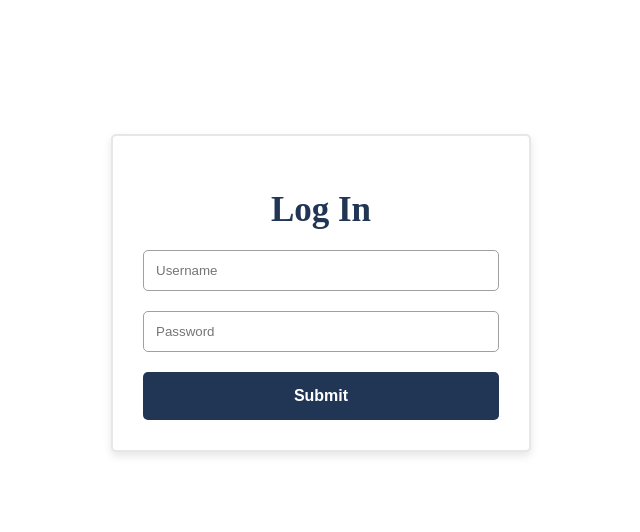
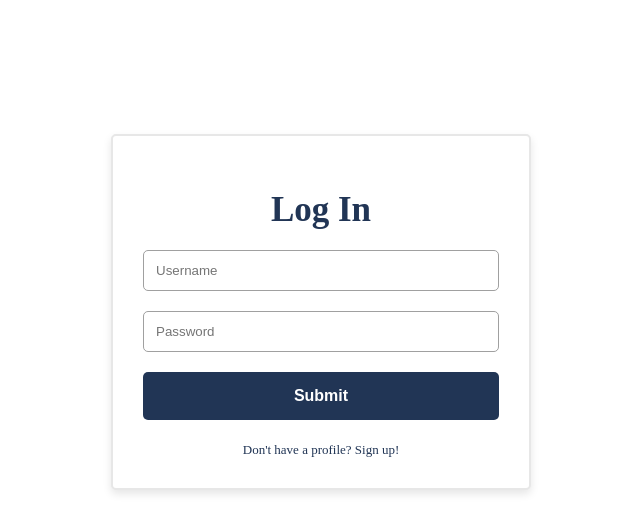
Before and after one commit to VVeljovic/huMONGOnews, an Angular app in the folder huMONGOnews-moderator/: page /log-in in a window 1280 px wide. Shown: the top 532 px of the page, without its empty margins (319-959 px from the left). Built offline with nearby package versions, Linux system fonts and the light colour scheme.

Commit message:
SignUp i LogIn polished

```diff
--- a/huMONGOnews-moderator/src/app/log-in/log-in.component.css
+++ b/huMONGOnews-moderator/src/app/log-in/log-in.component.css
@@ -51,3 +51,17 @@ button:hover {
   padding: 30px;
   box-shadow: 0 4px 8px rgba(0, 0, 0, 0.1);
 }
+
+p {
+  font-size: small;
+  align-self: center;
+  margin-top: 2px;
+  margin-bottom: 0px;
+  cursor: pointer;
+  color: #213555;
+}
+
+p:hover {
+  text-decoration: underline;
+  text-decoration-color: #4F709C;
+}
--- a/huMONGOnews-moderator/src/app/log-in/log-in.component.html
+++ b/huMONGOnews-moderator/src/app/log-in/log-in.component.html
@@ -16,5 +16,8 @@
     <input type="text" placeholder="Username" formControlName="username" />
     <input type="password" placeholder="Password" formControlName="password" />
     <button (click)="onSubmit()">Submit</button>
+    <p [routerLink]="['/sign-up']" routerLinkActive="router-link-active">
+      Don't have a profile? Sign up!
+    </p>
   </form>
 </div>
--- a/huMONGOnews-moderator/src/app/log-in/log-in.component.ts
+++ b/huMONGOnews-moderator/src/app/log-in/log-in.component.ts
@@ -11,7 +11,7 @@ import {
 import { ModeratorService } from '../services/moderator.service';
 import { Subject, takeUntil } from 'rxjs';
 import { ToastrService } from 'ngx-toastr';
-import { Router } from '@angular/router';
+import { Router, RouterLink } from '@angular/router';
 import { HttpClientModule } from '@angular/common/http';
 
 const Error = {
@@ -33,6 +33,7 @@ const Error = {
     ReactiveFormsModule,
     FlexLayoutModule,
     HttpClientModule,
+    RouterLink,
   ],
   templateUrl: './log-in.component.html',
   styleUrl: './log-in.component.css',
--- a/huMONGOnews-moderator/src/app/sign-up/sign-up.component.css
+++ b/huMONGOnews-moderator/src/app/sign-up/sign-up.component.css
@@ -51,3 +51,17 @@ button:hover {
   padding: 30px;
   box-shadow: 0 4px 8px rgba(0, 0, 0, 0.1);
 }
+
+p {
+  font-size: small;
+  align-self: center;
+  margin-top: 2px;
+  margin-bottom: 0px;
+  cursor: pointer;
+  color: #213555;
+}
+
+p:hover {
+  text-decoration: underline;
+  text-decoration-color: #4F709C;
+}
--- a/huMONGOnews-moderator/src/app/sign-up/sign-up.component.html
+++ b/huMONGOnews-moderator/src/app/sign-up/sign-up.component.html
@@ -25,5 +25,8 @@
     <input type="text" placeholder="First Name" formControlName="firstName" />
     <input type="text" placeholder="Last Name" formControlName="lastName" />
     <button (click)="onSubmit()">Submit</button>
+    <p [routerLink]="['/log-in']" routerLinkActive="router-link-active">
+      Already signed up? Log in!
+    </p>
   </form>
 </div>
--- a/huMONGOnews-moderator/src/app/sign-up/sign-up.component.ts
+++ b/huMONGOnews-moderator/src/app/sign-up/sign-up.component.ts
@@ -12,7 +12,7 @@ import {
 import { Moderator } from '../models/moderator.model';
 import { Subject, takeUntil } from 'rxjs';
 import { HttpClientModule } from '@angular/common/http';
-import { Router } from '@angular/router';
+import { Router, RouterLink } from '@angular/router';
 import { provideAnimations } from '@angular/platform-browser/animations';
 import { ToastrService, provideToastr } from 'ngx-toastr';
 
@@ -43,6 +43,7 @@ const Error = {
     ReactiveFormsModule,
     FlexLayoutModule,
     HttpClientModule,
+    RouterLink,
   ],
   templateUrl: './sign-up.component.html',
   styleUrl: './sign-up.component.css',
```
